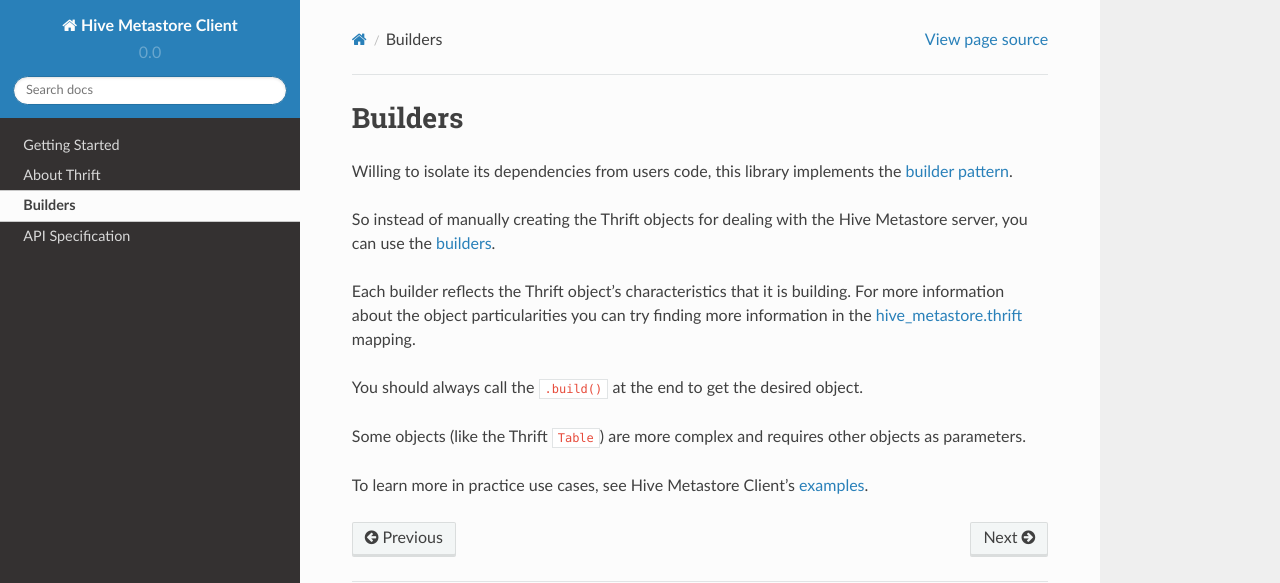
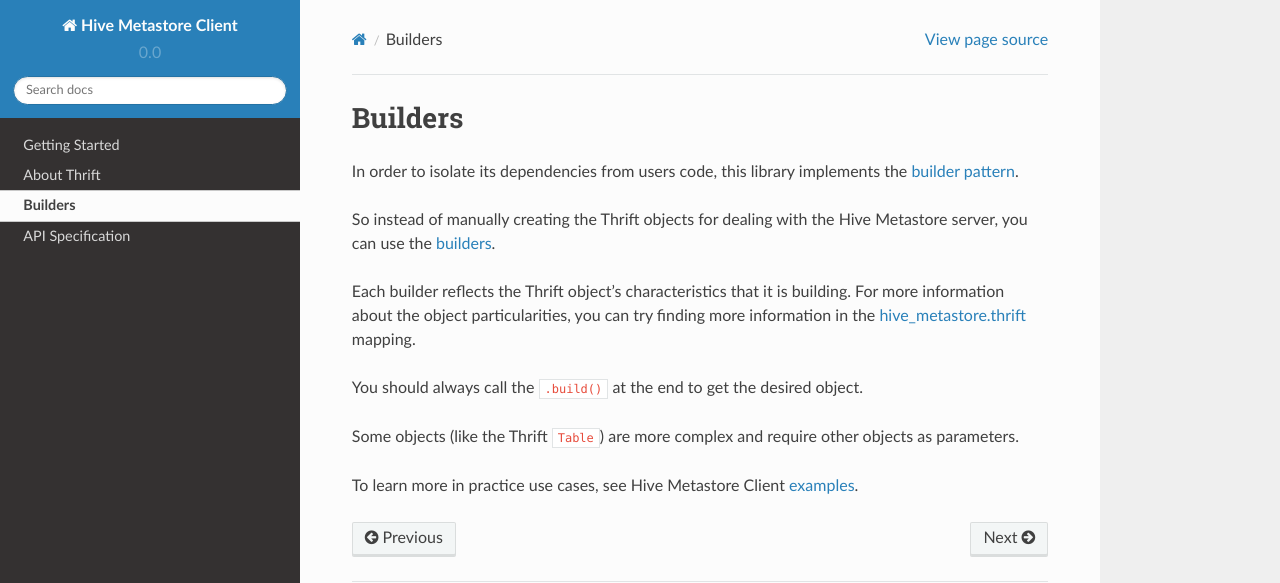
Before and after one commit to quintoandar/hive-metastore-client, a Sphinx documentation site: the page built from docs/source/builders.md, in a window 1280 px wide. Shown: the top 583 px of the page. Built offline with Sphinx 7.4.7 and the Read the Docs theme 2.0.0, drawn with Linux system fonts in a browser that asks for light colours.

```diff
--- a/docs/source/builders.md
+++ b/docs/source/builders.md
@@ -1,19 +1,19 @@
 # Builders
 
-Willing to isolate its dependencies from users code, this library implements
+In order to isolate its dependencies from users code, this library implements
 the [builder pattern](https://refactoring.guru/design-patterns/builder/python/example).
 
 So instead of manually creating the Thrift objects for dealing with the
 Hive Metastore server, you can use the [builders](https://github.com/quintoandar/hive-metastore-client/tree/main/hive_metastore_client/builders).
 
 Each builder reflects the Thrift object's characteristics that it is building.
-For more information about the object particularities you can
+For more information about the object particularities, you can
 try finding more information in the [hive_metastore.thrift](https://github.com/quintoandar/hive-metastore-client/blob/main/thrift_files/source/hive_metastore.thrift) mapping.
 
 You should always call the `.build()` at the end to get the desired
 object.
 
-Some objects (like the Thrift `Table`) are more complex and requires other
+Some objects (like the Thrift `Table`) are more complex and require other
 objects as parameters.
 
-To learn more in practice use cases, see Hive Metastore Client's [examples](https://github.com/quintoandar/hive-metastore-client/tree/main/examples).
+To learn more in practice use cases, see Hive Metastore Client [examples](https://github.com/quintoandar/hive-metastore-client/tree/main/examples).
```
Also changed, not shown: README.md (+2 -2 lines), docs/source/getstarted.md (+2 -4 lines).
